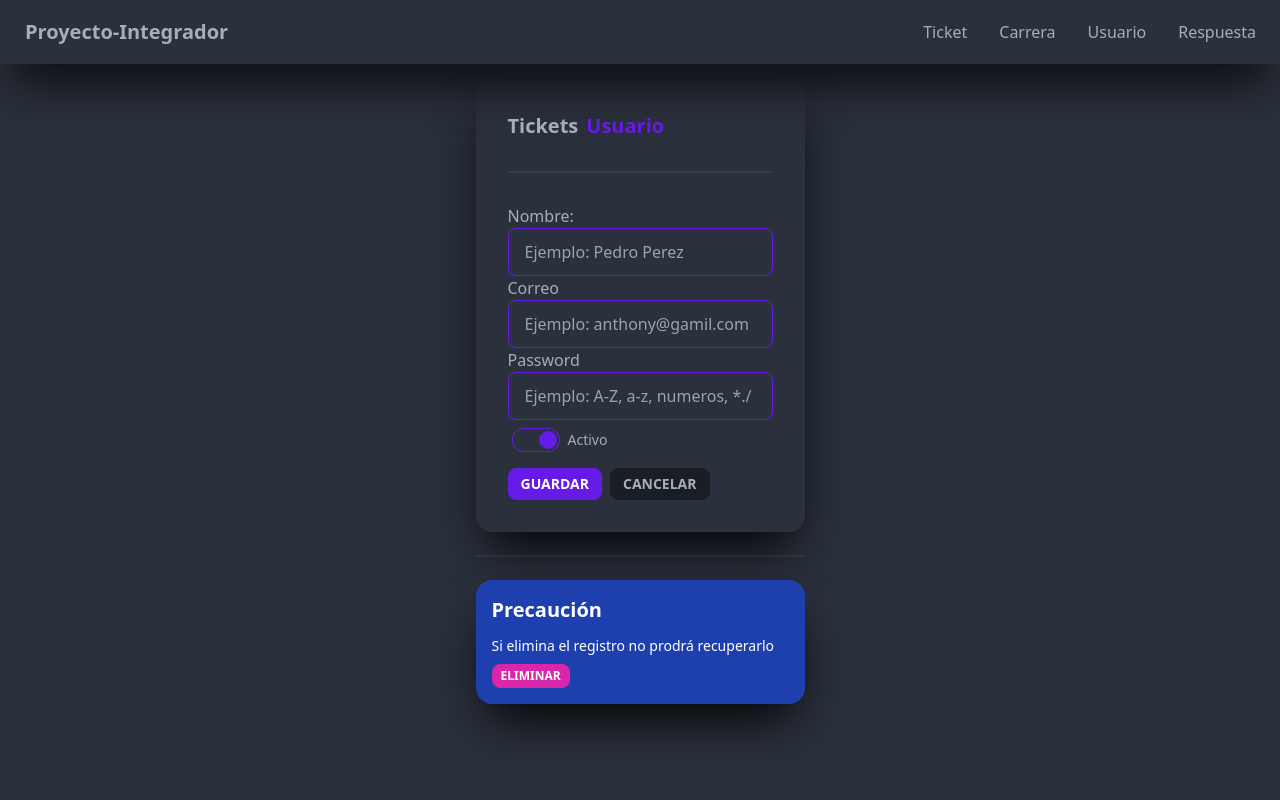
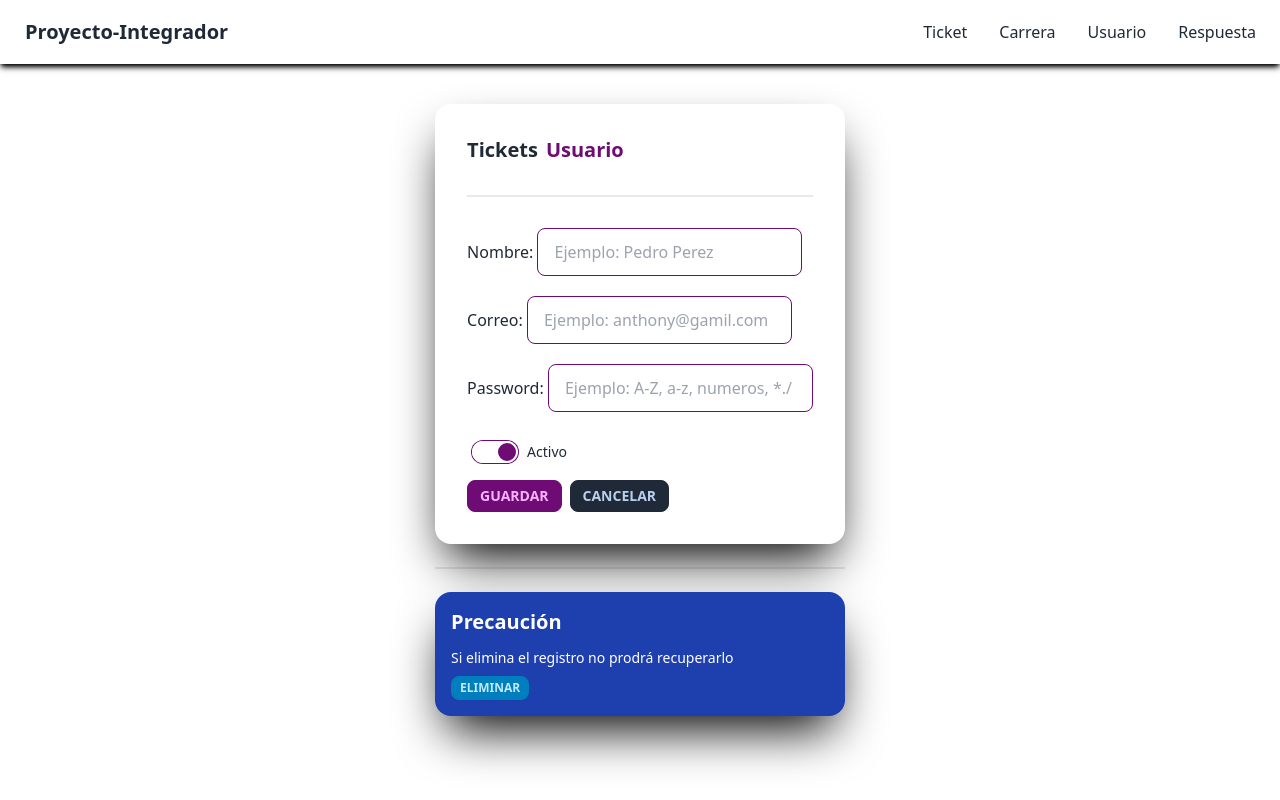
Before and after one commit to LSyaRE/Tickets-solicitante-Proyecto-Integrador, an Angular app in the folder FrontEnd/: page /usuario in a window 1280 px wide. Built offline with nearby package versions, Linux system fonts and the light colour scheme.

Commit message:
Cambios en user Front

```diff
--- a/FrontEnd/src/app/navbar/navbar.component.html
+++ b/FrontEnd/src/app/navbar/navbar.component.html
@@ -1,4 +1,4 @@
-<div class="navbar bg-base-100 shadow-2xl shadow-black">
+<div class="navbar bg-base-100 shadow-md shadow-black">
     <div class="flex-1">
       <a routerLink="/" class="btn btn-ghost normal-case text-xl" >Proyecto-Integrador</a>
     </div>
--- a/FrontEnd/src/app/usuario/usuario.component.html
+++ b/FrontEnd/src/app/usuario/usuario.component.html
@@ -1,20 +1,30 @@
-<div class="grid justify-center mt-4">
+<div class="grid justify-center mt-10">
   <div class="card shadow-2xl shadow-black">
     <div class="card-body">
       <div class="card-title">
         Tickets <span class="text-primary">Usuario</span>
       </div>
       <div class="divider"> </div>
-      <div class="grid">
-        <label for="">Nombre:</label>
+      <div class="grid gap-5">
+
+        <div class="grid-rows-2">
+          <label for="">Nombre: </label>
           <input class="input input-primary" type="text" name="" id="" placeholder="Ejemplo: Pedro Perez"
             [(ngModel)]="currentEntity.nombre">
-        <label for="">Correo</label>
+        </div>
+
+        <div>
+          <label for="">Correo: </label>
           <input class="input input-primary" type="email" name="" id="" placeholder="Ejemplo: anthony@gamil.com"
             [(ngModel)]="currentEntity.correo">
-        <label for="">Password</label>
+        </div>
+
+        <div>
+          <label for="">Password: </label>
           <input class="input input-primary" type="password" name="" id="" placeholder="Ejemplo: A-Z, a-z, numeros, *./"
             [(ngModel)]="currentEntity.password">
+        </div>
+
         <div class="form-control">
           <label class="label cursor-pointer justify-start">
             <input type="checkbox" class="toggle toggle-primary" [(ngModel)]="currentEntity.enabled" />
--- a/FrontEnd/src/index.html
+++ b/FrontEnd/src/index.html
@@ -1,5 +1,5 @@
 <!doctype html>
-<html lang="en" data-theme="dark">
+<html lang="en" data-theme="fantasy">
 <head>
   <meta charset="utf-8">
   <title>TicketsSolicitnate</title>
```
Lines whose indentation alone changed are shown as unchanged.
